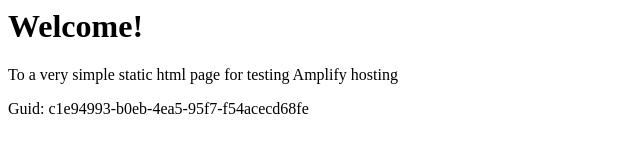
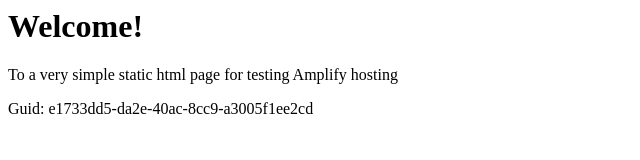
Before and after one commit to aws-aemilia-dub/Github-PR-Commit-Integration-Test-DoNotTouch-GitHubWebhookPushCanaryTest-v1-prod-eu-west-1, a website: page src/index.html in a window 1280 px wide. Shown: the full height of the page, 0-640 px from the left. Drawn offline with Linux system fonts and the light colour scheme.

Commit message:
commit from integ tests

```diff
--- a/src/index.html
+++ b/src/index.html
@@ -12,6 +12,6 @@
 <body>
     <h1>Welcome!</h1>
     <p>To a very simple static html page for testing Amplify hosting</p>
-    <p>Guid: c1e94993-b0eb-4ea5-95f7-f54acecd68fe</p></body>
+    <p>Guid: e1733dd5-da2e-40ac-8cc9-a3005f1ee2cd</p></body>
 
 </html>
```
